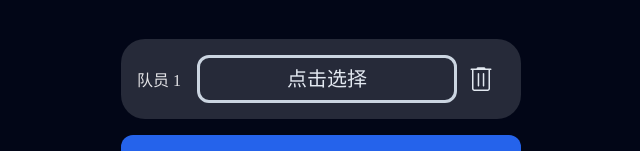
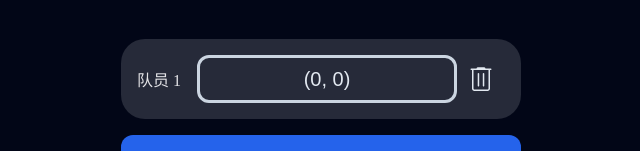
Before and after one commit to zrll12/transaction-sync, a Vue app: page / in a window 1280 px wide. Both pictures are taken after a click on the button "添加队员". Shown: the part 271-422 px from the top of the page, without its empty margins (319-959 px from the left). Built offline with nearby package versions, Linux system fonts and the light colour scheme.

Commit message:
feat: add btn text

```diff
--- a/src/pages/index.vue
+++ b/src/pages/index.vue
@@ -1,12 +1,12 @@
 <script setup lang="ts">
-import {ref} from 'vue';
+import {computed, reactive, ref} from 'vue';
 import Trash from '../components/trash.vue';
 import {invoke} from "@tauri-apps/api/core";
 import {listen} from "@tauri-apps/api/event";
 
 type TeamMember = {
   id: number;
-  point: [number, number];
+  point: [number,number];
 }
 
 enum RootSelectType {
@@ -15,15 +15,34 @@ enum RootSelectType {
 }
 
 const teamMember = ref<TeamMember[]>([]);
+const rootPoint = reactive({
+  x1: 0,
+  y1: 0,
+  x2: 0,
+  y2: 0
+})
+
+const point1Text = computed(() => rootPoint.x1 > 0 && rootPoint.y1 > 0 ? `(${rootPoint.x1}, ${rootPoint.y1})` : '点击选择' )
+const point2Text = computed(() => rootPoint.x2 > 0 && rootPoint.y2 > 0 ? `(${rootPoint.x2}, ${rootPoint.y2})` : '点击选择' )
 
 const addTeamMember = () => {
   const last = teamMember.value[teamMember.value.length - 1];
   let id = last ? last.id + 1 : 1;
   teamMember.value.push({
     id,
-    point: [-1, -1]
+    point: [0,0]
   })
 }
+
+const getMemberText = (id: number) => {
+  const member = teamMember.value.filter(member => member.id == id)[0];
+  if (!member){
+    return;
+  }
+  const [x,y] = member.point;
+  return x >= 0 && y >= 0 ? `(${x}, ${y})` : '请选择'
+}
+
 const removeTeamMember = (id: number) => {
   teamMember.value = teamMember.value.filter((member) => member.id !== id);
 }
@@ -61,14 +80,14 @@ listen('set_click_position', (event) => {
         <div class="flex flex-col gap-4">
         <div class="w-full grid grid-cols-2 justify-between">
             <span class="text-slate-200">监控区域左上角</span>
-            <button @click="()=>rootSelectClick(RootSelectType.LT)" class="h-48px hover:text-blue-500 hover:border-blue-500 transition cursor-pointer rounded-xl text-slate-200 text-xl bg-transparent border border-3px border-solid border-slate-300">
-              点击选择
+            <button @click="()=>rootSelectClick(RootSelectType.LT)" class="min-h-48px hover:text-blue-500 hover:border-blue-500 transition cursor-pointer rounded-xl text-slate-200 text-xl bg-transparent border border-3px border-solid border-slate-300">
+              {{ point1Text }}
             </button>
           </div>
           <div class="w-full grid grid-cols-2 justify-between">
             <span class="text-slate-200">监控区域右下角</span>
-            <button @click="()=>rootSelectClick(RootSelectType.RB)" class="h-48px hover:text-blue-500 hover:border-blue-500 transition cursor-pointer rounded-xl text-slate-200 text-xl bg-transparent border border-3px border-solid border-slate-300">
-              点击选择
+            <button @click="()=>rootSelectClick(RootSelectType.RB)" class="min-h-48px hover:text-blue-500 hover:border-blue-500 transition cursor-pointer rounded-xl text-slate-200 text-xl bg-transparent border border-3px border-solid border-slate-300">
+              {{ point2Text }}
             </button>
           </div>
         </div>
@@ -81,7 +100,7 @@ listen('set_click_position', (event) => {
         </div>
         <div class="grow flex">
         <button @click="()=>onClickTeamMemberSelect(member.id)" class="h-48px grow hover:text-blue-500 hover:border-blue-500 transition cursor-pointer rounded-xl text-slate-200 text-xl bg-transparent border border-3px border-solid border-slate-300">
-          点击选择
+          {{ getMemberText(member.id) }}
         </button>
         <button @click="() => removeTeamMember(member.id)" class="h-48px w-48px aspect-square bg-transparent border-none text-slate-200">
           <Trash class="size-full hover:bg-red-500/20 cursor-pointer rounded" />
```
